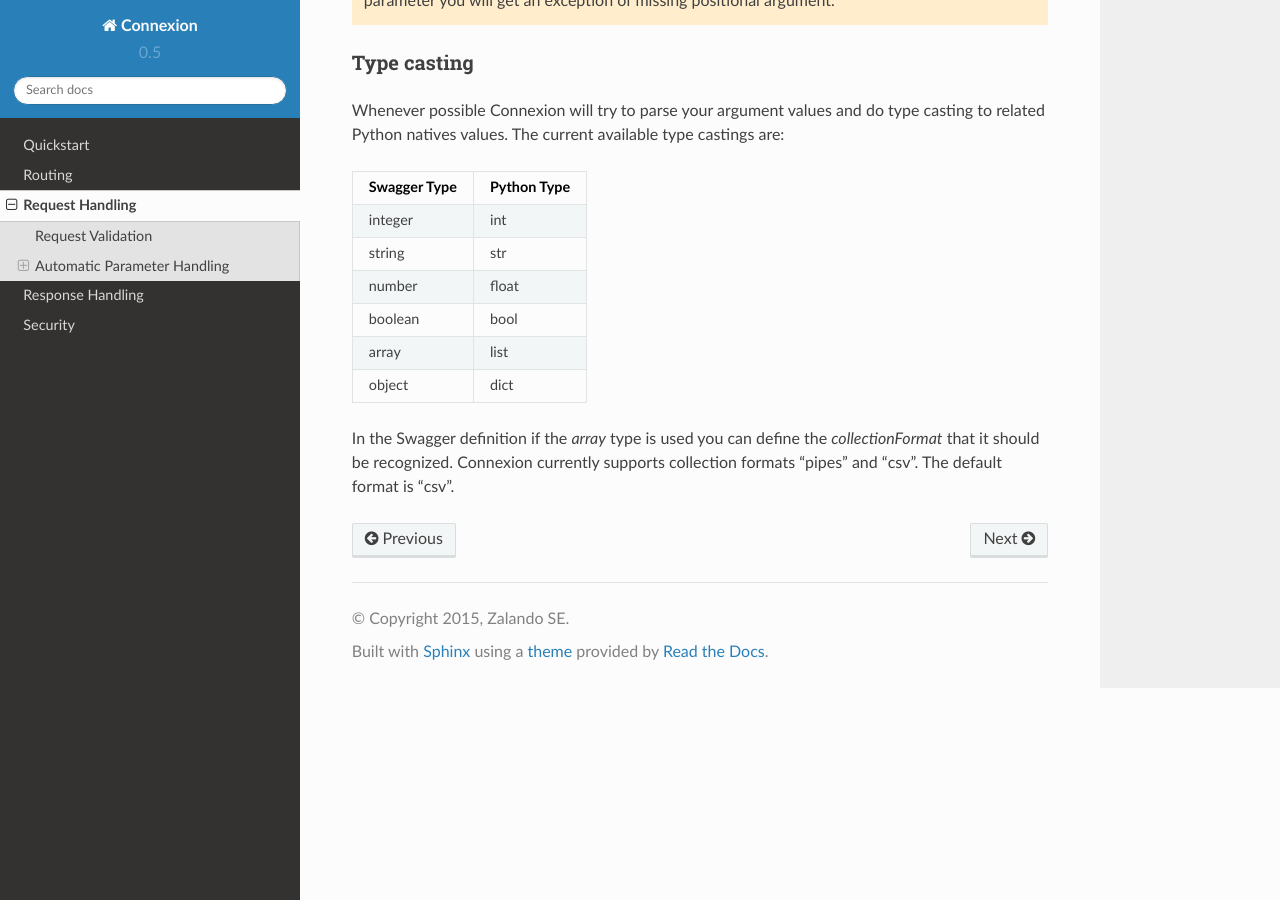
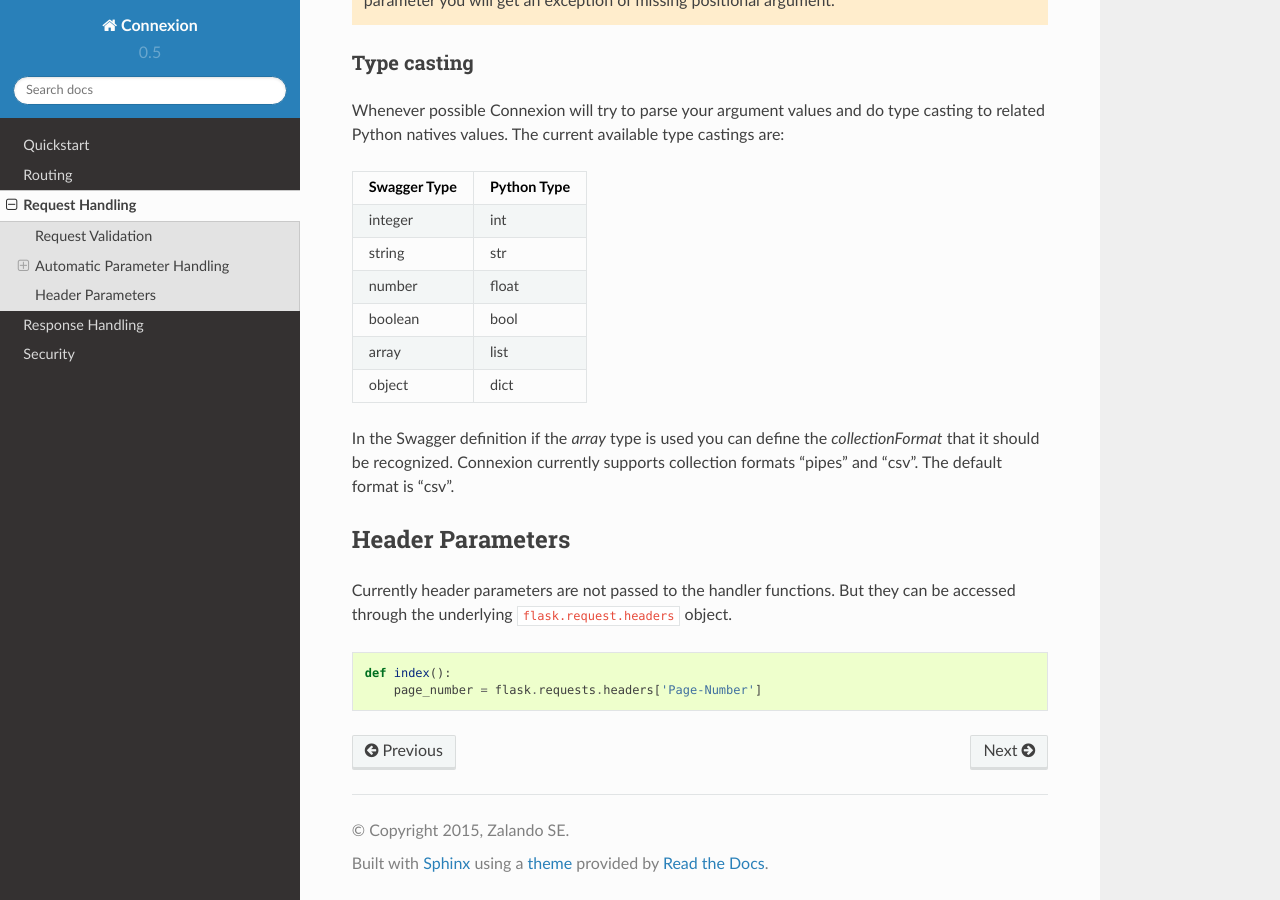
Before and after one commit to spec-first/connexion, a Sphinx documentation site: the page built from docs/request.rst, in a window 1280 px wide and 900 px high, scrolled down 1301 px. Built offline with Sphinx 7.4.7 and the Read the Docs theme 2.0.0, drawn with Linux system fonts in a browser that asks for light colours.

Commit message:
Added documentation about header parameters.

```diff
--- a/docs/quickstart.rst
+++ b/docs/quickstart.rst
@@ -72,8 +72,8 @@ You can also disable it at the API level:
 
 Server Backend
 --------------
-By default connexion uses the default flask server but you can also use Tornado_ as the http server, to do so set server
-to ``tornado``:
+By default connexion uses the default flask server but you can also use Tornado_ or gevent_ as the http server, to do so set server
+to ``tornado`` or ``gevent``:
 
 .. code-block:: python
 
@@ -86,3 +86,4 @@ to ``tornado``:
 .. _swagger.spec: https://github.com/swagger-api/swagger-spec/blob/master/versions/2.0.md
 .. _swagger.spec.operation: https://github.com/swagger-api/swagger-spec/blob/master/versions/2.0.md#operation-object
 .. _Tornado: http://www.tornadoweb.org/en/stable/
+.. _gevent: http://www.gevent.org/
--- a/docs/request.rst
+++ b/docs/request.rst
@@ -88,3 +88,14 @@ In the Swagger definition if the `array` type is used you can define the
 supports collection formats "pipes" and "csv". The default format is "csv".
 
 .. _jsonschema: https://pypi.python.org/pypi/jsonschema
+
+Header Parameters
+-----------------
+
+Currently header parameters are not passed to the handler functions. But they can be accessed through the underlying
+``flask.request.headers`` object.
+
+.. code-block:: python
+
+    def index():
+        page_number = flask.requests.headers['Page-Number']
```
